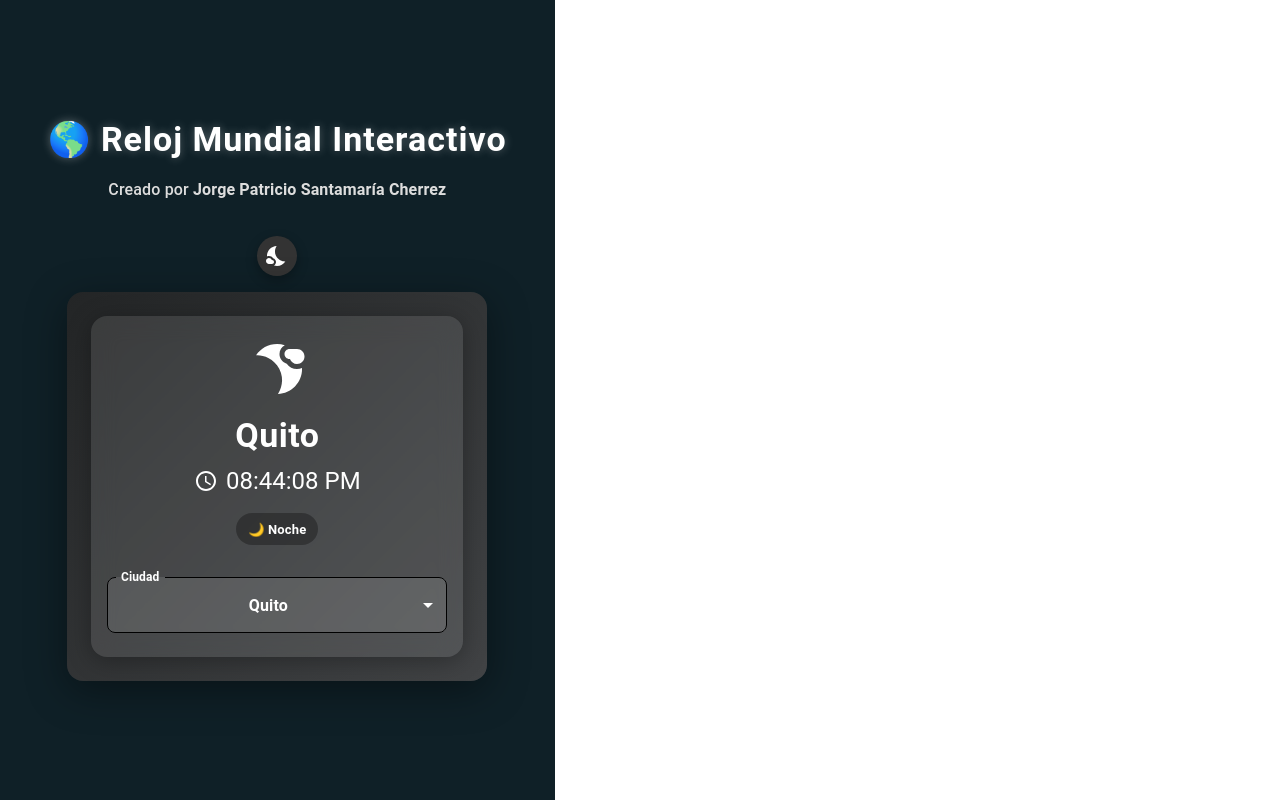
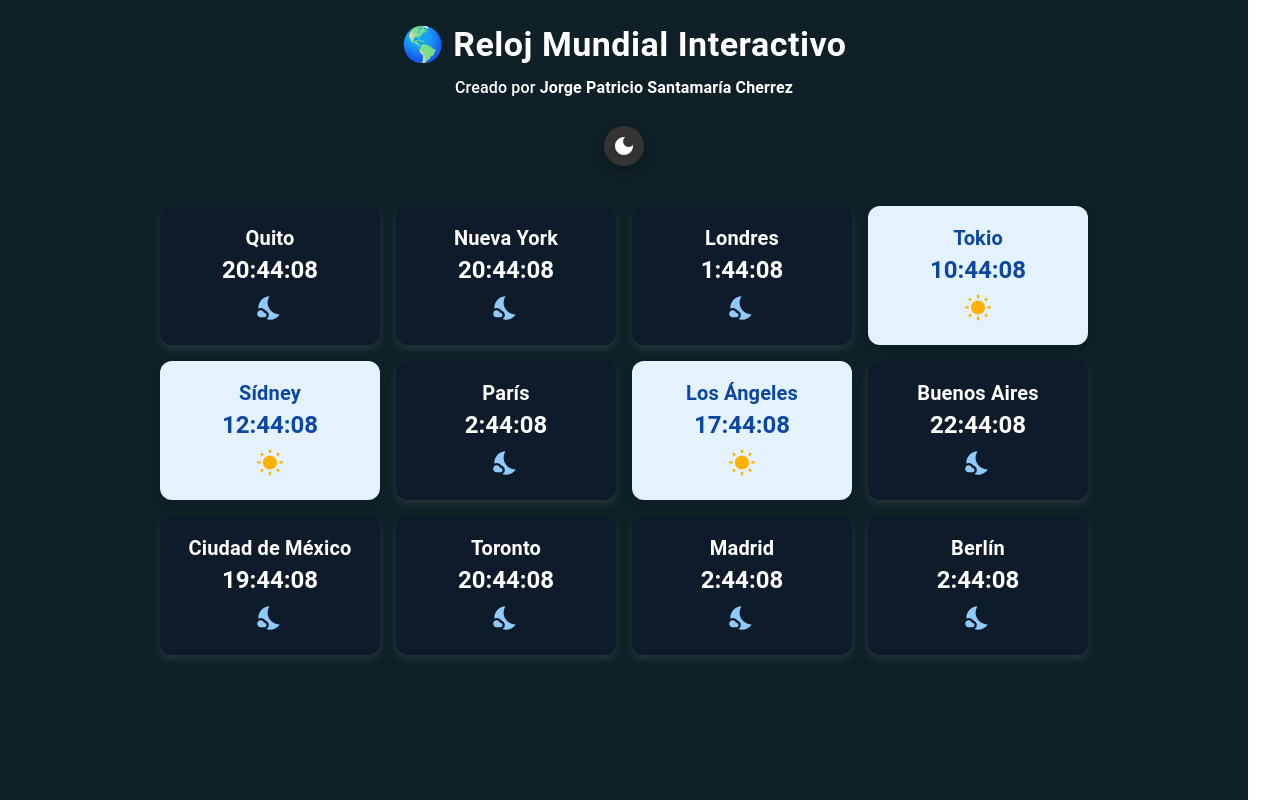
Before and after one commit to Patogol35/horamundial, a React (Vite) app: page / in a window 1280 px wide. Built offline with nearby package versions, Linux system fonts and the light colour scheme.

Commit message:
Update App.jsx

```diff
--- a/src/App.jsx
+++ b/src/App.jsx
@@ -1,27 +1,77 @@
 import React, { useEffect, useState } from "react";
 import { CssBaseline, Container, Typography, Box, IconButton } from "@mui/material";
-import WorldClock from "./WorldClock";
-import { WbSunny, NightsStay } from "@mui/icons-material";
+import { WbSunny, NightsStay, LightMode, DarkMode } from "@mui/icons-material";
 import { motion } from "framer-motion";
 
-export default function App() {
-  const [isDay, setIsDay] = useState(true);
+// --- Lista de ciudades ---
+const cities = [
+  { name: "Quito", timezone: "America/Guayaquil" },
+  { name: "Nueva York", timezone: "America/New_York" },
+  { name: "Londres", timezone: "Europe/London" },
+  { name: "Tokio", timezone: "Asia/Tokyo" },
+  { name: "Sídney", timezone: "Australia/Sydney" },
+  { name: "París", timezone: "Europe/Paris" },
+  { name: "Los Ángeles", timezone: "America/Los_Angeles" },
+  { name: "Buenos Aires", timezone: "America/Argentina/Buenos_Aires" },
+  { name: "Ciudad de México", timezone: "America/Mexico_City" },
+  { name: "Toronto", timezone: "America/Toronto" },
+  { name: "Madrid", timezone: "Europe/Madrid" },
+  { name: "Berlín", timezone: "Europe/Berlin" },
+];
 
-  // Detectar si es día o noche según la hora local
+// --- Componente de Reloj Individual ---
+function CityClock({ name, timezone }) {
+  const [time, setTime] = useState(new Date());
+  const hour = time.toLocaleString("en-US", { hour: "2-digit", hour12: false, timeZone: timezone });
+  const isDay = hour >= 6 && hour < 18;
+
   useEffect(() => {
-    const checkDay = () => {
-      const hour = new Date().getHours();
-      setIsDay(hour >= 6 && hour < 18);
-    };
-    checkDay();
-    const interval = setInterval(checkDay, 60 * 1000);
+    const interval = setInterval(() => setTime(new Date()), 1000);
     return () => clearInterval(interval);
   }, []);
 
-  // Fondo blanco en general
-  const backgroundColor = isDay ? "#ffffff" : "#0f2027";
-  const textColor = isDay ? "#0D47A1" : "#ffffff";
-  const iconColor = "#ffffff"; // Sol y luna siempre blancos
+  return (
+    <Box
+      sx={{
+        background: isDay ? "#e3f2fd" : "#0d1b2a",
+        color: isDay ? "#0d47a1" : "#ffffff",
+        borderRadius: 3,
+        p: 2,
+        m: 1,
+        minWidth: 220,
+        boxShadow: isDay
+          ? "0 4px 8px rgba(0,0,0,0.1)"
+          : "0 4px 8px rgba(255,255,255,0.1)",
+        textAlign: "center",
+        transition: "all 0.6s ease",
+      }}
+    >
+      <Typography variant="h6" sx={{ fontWeight: 600 }}>
+        {name}
+      </Typography>
+      <Typography variant="h5" sx={{ fontWeight: 700 }}>
+        {time.toLocaleTimeString("es-ES", { timeZone: timezone })}
+      </Typography>
+      <Box sx={{ mt: 1 }}>
+        {isDay ? (
+          <WbSunny sx={{ color: "#ffb300", fontSize: 28 }} />
+        ) : (
+          <NightsStay sx={{ color: "#90caf9", fontSize: 28 }} />
+        )}
+      </Box>
+    </Box>
+  );
+}
+
+// --- Componente Principal ---
+export default function App() {
+  const [isDayMode, setIsDayMode] = useState(true);
+
+  // Detectar día/noche global
+  useEffect(() => {
+    const hour = new Date().getHours();
+    setIsDayMode(hour >= 6 && hour < 18);
+  }, []);
 
   return (
     <>
@@ -29,18 +79,18 @@ export default function App() {
       <Box
         sx={{
           minHeight: "100vh",
-          background: backgroundColor,
+          backgroundColor: isDayMode ? "#ffffff" : "#0f2027",
+          color: isDayMode ? "#0D47A1" : "#ffffff",
           display: "flex",
           flexDirection: "column",
           alignItems: "center",
-          justifyContent: "center",
           textAlign: "center",
-          transition: "all 1s ease-in-out",
+          transition: "all 0.8s ease",
           p: 3,
-          overflowX: "hidden",
+          overflowX: "hidden", // ✅ evita el espacio blanco lateral
         }}
       >
-        <Container maxWidth="sm">
+        <Container maxWidth="lg" sx={{ overflowX: "hidden" }}>
           <motion.div
             initial={{ opacity: 0, y: -20 }}
             animate={{ opacity: 1, y: 0 }}
@@ -48,55 +98,46 @@ export default function App() {
           >
             <Typography
               variant="h4"
-              component="h1"
-              gutterBottom
               sx={{
                 fontWeight: 700,
-                color: textColor,
-                textShadow: isDay
-                  ? "0px 0px 6px rgba(0,0,0,0.15)"
-                  : "0px 0px 10px rgba(255,255,255,0.3)",
-                letterSpacing: 1,
-                mb: 2,
-                transition: "color 1s ease",
-                display: "flex",
-                alignItems: "center",
-                justifyContent: "center",
-                gap: 1,
+                mb: 1,
+                letterSpacing: 0.5,
+                color: isDayMode ? "#0D47A1" : "#fff",
               }}
             >
               🌎 Reloj Mundial Interactivo
             </Typography>
-
-            <Typography
-              variant="subtitle1"
-              sx={{
-                color: isDay ? "#555" : "#ddd",
-                mb: 4,
-                fontWeight: 500,
-              }}
-            >
+            <Typography variant="subtitle1" sx={{ mb: 3, fontWeight: 500 }}>
               Creado por <strong>Jorge Patricio Santamaría Cherrez</strong>
             </Typography>
 
             <IconButton
-              onClick={() => setIsDay(!isDay)}
+              onClick={() => setIsDayMode(!isDayMode)}
               sx={{
-                mb: 2,
-                bgcolor: isDay ? "#1976d2" : "#333",
-                color: iconColor,
+                mb: 4,
+                bgcolor: isDayMode ? "#1976d2" : "#333",
+                color: "#fff",
                 borderRadius: "50%",
                 boxShadow: "0 4px 12px rgba(0,0,0,0.3)",
-                "&:hover": {
-                  bgcolor: isDay ? "#1565c0" : "#444",
-                },
+                "&:hover": { bgcolor: isDayMode ? "#1565c0" : "#444" },
               }}
             >
-              {isDay ? <WbSunny /> : <NightsStay />}
+              {isDayMode ? <LightMode /> : <DarkMode />}
             </IconButton>
           </motion.div>
 
-          <WorldClock isGlobalDay={isDay} />
+          <Box
+            sx={{
+              display: "flex",
+              flexWrap: "wrap",
+              justifyContent: "center",
+              maxWidth: "100%",
+            }}
+          >
+            {cities.map((c) => (
+              <CityClock key={c.name} name={c.name} timezone={c.timezone} />
+            ))}
+          </Box>
         </Container>
       </Box>
     </>
```
